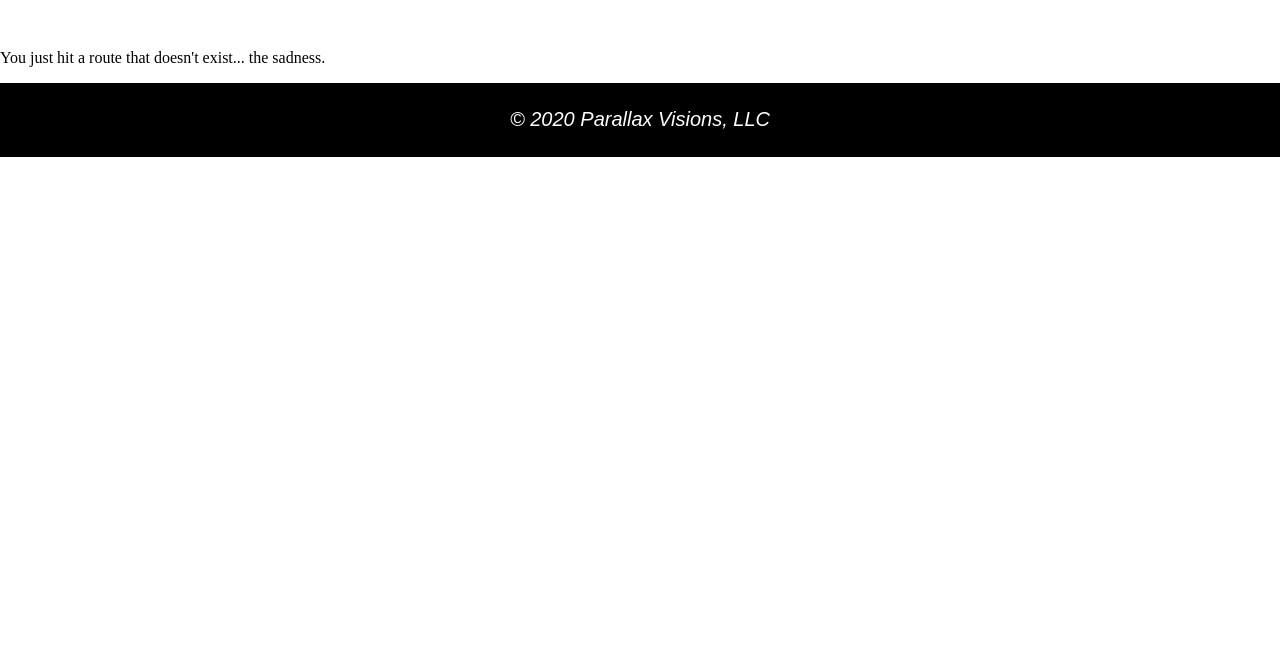
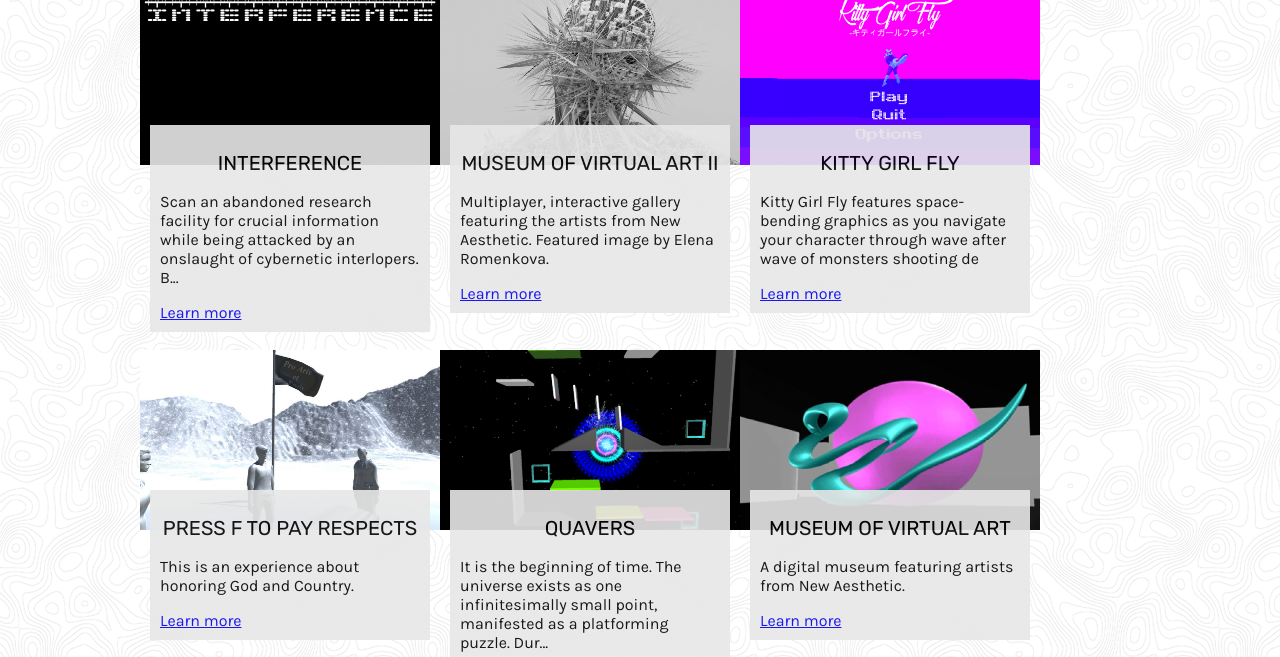
Before and after one commit to parallax-visions/parallax-visions-site, a Gatsby site: page /games in a window 1280 px wide. Before the commit this address had no page. Shown: the part 679-1336 px from the top of the page. Before the commit the page ends 836 px from the top, so only its background shows below. Built offline with nearby package versions, Linux system fonts and the light colour scheme; Gatsby itself is replaced by a stand-in of ours.

Commit message:
make a lot of changes

```diff
--- a/src/components/GameCard.js
+++ b/src/components/GameCard.js
@@ -1,31 +1,73 @@
-import React from "react"
+import React, {Component} from "react"
+import {
+  GameCardDescription,
+  GameCardContainer,
+  GameCardHeader,
+  GameCardBody,
+  GameCardImage
+} from '../styles/GameCard'
 
-function GameCard(props) {
-  console.log(props)
+class GameCard extends Component {
+  constructor(props) {
+    super(props)
+    this.state = {
+      hovering: false
+    }
+  }
+
+  toggleHover() {
+    const {hovering} = this.state
+    this.setState({hovering: !hovering})
+  }
+
+  formatDescription() {
+    const {description} = this.props
+
+    console.log(description)
+
+    return description.slice(0, 125) + ((description.length > 160) ? "..." : '')
+  }
+
+  render() {
     const {
       title,
       subtitle,
       img_path,
-    description,
       itch_link,
-    div_id,
       index,
-  } = props
+    } = this.props
+
+    const hoverColors = [
+      '#F22738',
+      '#BF56AE',
+      '#6EBF49',
+      '#F2E41D',
+      '#F2EDD5'
+    ]
+
+    const hoverColor = hoverColors[Math.round(Math.random() * 4)]
 
     return (
-    <div id={div_id}>
-      <span className={index % 2 == 0 ? "mediabox_left" : "mediabox"}>
-        <h1>{title}</h1>
+      <div
+        style={GameCardContainer}
+        onMouseEnter={() => this.toggleHover()}
+        onMouseLeave={() => this.toggleHover()}
+      >
+        <img alt={title} style={GameCardImage} src={`${img_path}`} />
+        <div style={{...GameCardBody, backgroundColor: (this.state.hovering ? hoverColor: '#E7E7E7')}}>
+          <h2 style={GameCardHeader}>
+            {title}
+          </h2>
           <h2>{subtitle}</h2>
 
-        <img alt={title} className="thumbnail" src={`${img_path}`} />
-        <p className="description">{description}</p>
-        <a href={itch_link} className="learn-more">
+          <p style={GameCardDescription}>{this.formatDescription()}</p>
+          <a href={itch_link}>
             Learn more
           </a>
-      </span>
+        </div>
       </div>
     )
   }
+}
 
 export default GameCard
--- a/src/components/header.js
+++ b/src/components/header.js
@@ -3,15 +3,19 @@ import React from "react"
 function Header() {
   return (
     <header>
-    <img id="cover_image" src="/parallax_billboard.png" />
+    <div id="header-image" style={{    backgroundImage: '/parallax_billboard.png',
+    backgroundSize: 'contain',
+    backgroundAttachment: 'fixed',}}>
+      <img id="cover_image" src="/parallax_billboard.png" />
+    </div>
       <nav id="navbar">
       <ul class="navigation">
-        <li><a class="tabs" href="/">Games</a></li>
-        <li><a class="tabs" href="/music">Music</a></li>
-        <li><a class="tabs" href="About Us.html">About Us</a></li>
+        <li><a class="tabs" href="#games">Games</a></li>
+        <li><a class="tabs" href="#work">Work</a></li>
+        <li><a class="tabs" href="#contact">Contact</a></li>
       </ul>
       <span id="the_eye"
-        ><a href="home.html"><img id="logo" src="/parallax_logo_new.png"/></a
+        ><a href="/"><img id="logo" src="/parallax_logo_new.png"/></a
       ></span>
 
       <ul class="social-links">
--- a/src/components/layout.css
+++ b/src/components/layout.css
@@ -1,9 +1,11 @@
+@import url('https://fonts.googleapis.com/css2?family=Karla&family=Rubik&display=swap');
+
 html,
 body {
     margin: 0;
     padding: 0;
     scroll-behavior: smooth;
-
+    font-family: 'Karla';
 
 }
 body::-webkit-scrollbar {
@@ -22,25 +24,52 @@ body::-webkit-scrollbar-thumb {
   border-radius: 25%;
 }
 .main {
-    overflow-x: hidden;
+
 }
 
+#contentbox {
+  background-image: url("/topography.png");
+  background-repeat: repeat;
+  background-attachment: fixed;
+}
 
+.section, .section-alternate {
+  background-repeat: repeat;
+  background-attachment: fixed;
+  padding: 20px 0;
+}
 
+.section {
+  color: black;
+  background-image: url("/topography.png");
+}
 
+.section-alternate {
+  color: white;
+  background-image: url("/topography_black.png");
+}
 
+.service-list {
+  list-style: none;
+  margin-top: 0;
+}
 
+.service-list > li {
+  font-weight: bold;
+  padding-top: 10px;
+}
 
-
-
-
+#header-image {
+  background-image: url("/parallax_billboard.png");
+  background-size: 'contain';
+  background-attachment: 'fixed';
+  background-repeat: 'no-repeat';
+}
 
 #cover_image {
-    position: relative;
     width: 100%;
     height: auto;
-    margin: none;
-    overflow: hidden;
+    opacity: 0;
 }
 
 #navbar {
@@ -166,7 +195,7 @@ body::-webkit-scrollbar-thumb {
     justify-content: right;
     background-color: indianred;
     margin: 0 auto;
-    width: 100%;
+
     height: auto;
     z-index: 0;
     overflow: hidden;
@@ -180,7 +209,7 @@ body::-webkit-scrollbar-thumb {
     justify-content: right;
     background-color: turquoise;
     margin: 0 auto;
-    width: 100%;
+
     height: auto;
     z-index: 0;
     overflow: hidden;
@@ -194,7 +223,7 @@ body::-webkit-scrollbar-thumb {
     justify-content: right;
     background-color: palevioletred;
     margin: 0 auto;
-    width: 100%;
+
     height: auto;
     z-index: 0;
     overflow: hidden;
@@ -208,7 +237,7 @@ body::-webkit-scrollbar-thumb {
     justify-content: right;
     background-color: lightgreen;
     margin: 0 auto;
-    width: 100%;
+
     height: auto;
     z-index: 0;
     overflow: hidden;
@@ -222,7 +251,7 @@ body::-webkit-scrollbar-thumb {
     justify-content: right;
     background-color: grey;
     margin: 0 auto;
-    width: 100%;
+
     height: auto;
     z-index: 0;
     overflow: hidden;
@@ -236,7 +265,7 @@ body::-webkit-scrollbar-thumb {
     justify-content: right;
     background-color: burlywood;
     margin: 0 auto;
-    width: 100%;
+
     height: auto;
     z-index: 0;
     overflow: hidden;
@@ -250,7 +279,7 @@ body::-webkit-scrollbar-thumb {
     justify-content: right;
     background-color: lightpink;
     margin: 0 auto;
-    width: 100%;
+
     height: auto;
     z-index: 0;
     overflow: hidden;
@@ -264,7 +293,7 @@ body::-webkit-scrollbar-thumb {
     justify-content: right;
     background-color: purple;
     margin: 0 auto;
-    width: 100%;
+
     height: auto;
     z-index: 0;
     overflow: hidden;
@@ -278,7 +307,7 @@ body::-webkit-scrollbar-thumb {
     justify-content: right;
     background-color: black;
     margin: 0 auto;
-    width: 100%;
+
     height: auto;
     z-index: 0;
     overflow: hidden;
@@ -292,7 +321,7 @@ body::-webkit-scrollbar-thumb {
     justify-content: right;
     background-color: darkblue;
     margin: 0 auto;
-    width: 100%;
+
     height: auto;
     z-index: 0;
     overflow: hidden;
@@ -306,7 +335,7 @@ body::-webkit-scrollbar-thumb {
     justify-content: right;
     background-color: hsl(30, 100%, 50%);
     margin: 0 auto;
-    width: 100%;
+
     height: auto;
     z-index: 0;
     overflow: hidden;
@@ -320,7 +349,7 @@ body::-webkit-scrollbar-thumb {
     justify-content: right;
     background-color: crimson;
     margin: 0 auto;
-    width: 100%;
+
     height: auto;
     z-index: 0;
     overflow: hidden;
@@ -334,7 +363,7 @@ body::-webkit-scrollbar-thumb {
     justify-content: right;
     background-color: olivedrab;
     margin: 0 auto;
-    width: 100%;
+
     height: auto;
     z-index: 0;
     overflow: hidden;
@@ -391,7 +420,7 @@ body::-webkit-scrollbar-thumb {
 }
 
 h1 {
-    font: 40px  "Franklin Gothic Medium", Roboto, Verdana, Arial, sans-serif;
+    font: 40px  "Rubik", Roboto, Verdana, Arial, sans-serif;
     color: black;
     position: relative;
     margin: 5%;
@@ -401,12 +430,9 @@ h1 {
 }
 
 h2 {
-    font: 18px "Franklin Gothic Medium", Roboto, Verdana, Arial, sans-serif;
+    font: 20px "Rubik", Roboto, Verdana, Arial, sans-serif;
     color: black;
     position: relative;
-    margin: 0 20% 5% 20%;
-    font-weight: lighter;
-    font-style: italic;
     text-align: center;
     z-index: 1;
 }
--- a/src/components/layout.js
+++ b/src/components/layout.js
@@ -27,7 +27,7 @@ const Layout = ({ children }) => {
     <>
       <Header siteTitle={data.site.siteMetadata.title} />
       <section className="main">
-        <div id="contentbox">
+        <div style={{backgroundImage: '/topography_black.png', backgroundRepeat: 'repeat'}} id="contentbox">
           {children}
         </div>
         </section>
--- /dev/null
+++ b/src/pages/games.js
@@ -0,0 +1,125 @@
+import React from "react"
+
+import GameCard from '../components/GameCard'
+import Layout from "../components/layout"
+
+import SEO from "../components/seo"
+import {Games} from '../shared/games'
+
+function IndexPage() {
+  const gameData= [
+    {
+    title: 'Interference',
+    img_path: '/interference.png',
+    description: 'Scan an abandoned research facility for crucial information while being attacked by an onslaught of cybernetic interlopers. Beware though, their cybernetic shielding can acclimate to your weapons.',
+    itch_link: 'https://parallaxvisions.itch.io/interference',
+    hoverColor: 'indianred'
+  },
+  {
+    title: 'Museum of Virtual Art II',
+    img_path: '/museum2_image.jpg',
+    description: 'Multiplayer, interactive gallery featuring the artists from New Aesthetic. Featured image by Elena Romenkova.',
+    itch_link: 'https://parallaxvisions.itch.io/museum-of-virtual-art-2',
+    hoverColor: 'turquoise'
+  },
+  {
+    title: 'Kitty Girl Fly',
+    img_path: '/kitty.png',
+    description: 'Kitty Girl Fly features space-bending graphics as you navigate your character through wave after wave of monsters shooting deadly balls of energy.',
+    itch_link: 'https://parallaxvisions.itch.io/kitty-girl',
+    hoverColor: 'palevioletred'
+  },
+  {
+    title: 'Press F to Pay Respects',
+    img_path: '/press_f.jpg',
+    description: 'This is an experience about honoring God and Country.',
+    itch_link: 'ttps://parallaxvisions.itch.io/press-f-to-pay-respects',
+    hoverColor: 'lightgreen'
+  },
+  {
+    title: 'Quavers',
+    img_path: '/quavers.png',
+    description: ' It is the beginning of time. The universe exists as one infinitesimally small point, manifested as a platforming puzzle. During this fraction of a nanosecond, sound waves have an incredible effect on the nature of reality. Using the power of music, you must help guide a colony of quavers to their ascension, planting the seeds of intelligent life in the universe.',
+    itch_link: 'https://parallaxvisions.itch.io/quavers',
+    hoverColor: 'grey'
+  },
+  {
+    title: 'Museum of Virtual Art',
+    img_path: '/mova.jpg',
+    description: 'A digital museum featuring artists from New Aesthetic.',
+    itch_link: 'https://parallaxvisions.itch.io/mova',
+    hoverColor: 'burlywood'
+  },
+  {
+    title: 'Strung Out in Heaven\'s High',
+    img_path: '/strung.png',
+    description: 'Do you remember a cat that’s been in such an early game? We know that the cat was sent to space. Connected, monitorized, trapped in a tin can. A cat sent to die for the sake of science. High on catnip his brain envisioned adventures of space discovery, intergalactic battles, heroes and glory.',
+    itch_link: 'https://parallaxvisions.itch.io/strung-out',
+    hoverColor: 'lightpink'
+  },
+  {
+    title: 'Calm',
+    img_path: '/calm.jpg',
+    description: 'Based on the theme “Ritual.” Calm is a meditative ceremony that is performed to induce a state of zen.',
+    itch_link: 'https://parallaxvisions.itch.io/calm',
+    hoverColor: 'purple'
+  },
+  {
+    title: 'Colosseum Stellarum',
+    img_path: '/colosseum.jpg',
+    description: 'Two player fighting game where the victor becomes Celestial Champion and fights for the gods.',
+    itch_link: "https://parallaxvisions.itch.io/colosseum-stellarum",
+    hoverColor: 'black'
+  },
+  {
+    title: 'Depression Simulator',
+    img_path: '/depression_sim.jpg',
+    description: 'Depression Simulator is an interactive experience made to abstract the mindset of depression. Void of story and direction, explore an unfamiliar dimension and discover the reality of the world around you.',
+    itch_link: 'https://parallaxvisions.itch.io/depression-simulator',
+    hoverColor: 'darkblue'
+  },
+  {
+    title: 'Last Man Alive',
+    img_path: '/last_man2.jpg',
+    description: 'Last Man Alive is the story of the last human’s last moments. Earth is devastated by nuclear holocaust, wiping out all life on the planet. You are Jerry Jerry Lewis, an astronaut aboard the Second International Space Station. Walk around the station and choose how to spend your last fifteen minutes. There is no way to escape your certain demise. There are many ways to spend your time, but remember that every action takes time. Spend it wisely. It’s impossible to do everything.',
+    itch_link: 'https://parallaxvisions.itch.io/last-man-alive',
+    hoverColor: '	#ff8000'
+  },
+  {
+    title: 'Rainbow Runner',
+    img_path: '/rainbow_runner.jpg',
+    description: 'Rainbow Runner is a psychedelic first-person platformer. Taking place in the City of Panchromia, the game tells the tale of the systematic oppression of a disparate group of species by the city\’s ruling regime.',
+    itch_link: 'https://parallaxvisions.itch.io/rainbow-runner',
+    hoverColor: 'crimson'
+  },
+  {
+    title: 'Triscape',
+    img_path: '/tripscape.png',
+    description: 'Tripscape is Parallax Vision’s first game, made with the theme of psychedelic exploration. Void of story and direction, explore an unfamiliar dimension and discover the reality of the world around you.',
+    itch_link: 'https://parallaxvisions.itch.io/tripscape-',
+    hoverColor: 'olivedrab'
+  },
+
+  ]
+  return (
+
+    <Layout>
+      <SEO title="Games" />
+      <div>
+        <p className="subheader">GAMES</p>
+      </div>
+      <div style={{flex: '1', display: 'flex', justifyContent: 'center'}}>
+        <div style={{width: 1000}}>
+          <div style={{display: 'flex', flex: 1, flexDirection: 'row', flexWrap: 'wrap'}}>
+            {Games.map((game, index) => {
+              console.log(index)
+              return <GameCard key={index} index={index} {...game} />
+            })}
+          </div>
+        </div>
+      </div>
+    </Layout>
+  )
+}
+
+export default IndexPage
--- /dev/null
+++ b/src/shared/games.js
@@ -0,0 +1,94 @@
+export const Games = [
+  {
+  title: 'Interference',
+  img_path: '/interference.png',
+  description: 'Scan an abandoned research facility for crucial information while being attacked by an onslaught of cybernetic interlopers. Beware though, their cybernetic shielding can acclimate to your weapons.',
+  itch_link: 'https://parallaxvisions.itch.io/interference',
+  hoverColor: 'indianred'
+},
+{
+  title: 'Museum of Virtual Art II',
+  img_path: '/museum2_image.jpg',
+  description: 'Multiplayer, interactive gallery featuring the artists from New Aesthetic. Featured image by Elena Romenkova.',
+  itch_link: 'https://parallaxvisions.itch.io/museum-of-virtual-art-2',
+  hoverColor: 'turquoise'
+},
+{
+  title: 'Kitty Girl Fly',
+  img_path: '/kitty.png',
+  description: 'Kitty Girl Fly features space-bending graphics as you navigate your character through wave after wave of monsters shooting deadly balls of energy.',
+  itch_link: 'https://parallaxvisions.itch.io/kitty-girl',
+  hoverColor: 'palevioletred'
+},
+{
+  title: 'Press F to Pay Respects',
+  img_path: '/press_f.jpg',
+  description: 'This is an experience about honoring God and Country.',
+  itch_link: 'ttps://parallaxvisions.itch.io/press-f-to-pay-respects',
+  hoverColor: 'lightgreen'
+},
+{
+  title: 'Quavers',
+  img_path: '/quavers.png',
+  description: ' It is the beginning of time. The universe exists as one infinitesimally small point, manifested as a platforming puzzle. During this fraction of a nanosecond, sound waves have an incredible effect on the nature of reality. Using the power of music, you must help guide a colony of quavers to their ascension, planting the seeds of intelligent life in the universe.',
+  itch_link: 'https://parallaxvisions.itch.io/quavers',
+  hoverColor: 'grey'
+},
+{
+  title: 'Museum of Virtual Art',
+  img_path: '/mova.jpg',
+  description: 'A digital museum featuring artists from New Aesthetic.',
+  itch_link: 'https://parallaxvisions.itch.io/mova',
+  hoverColor: 'burlywood'
+},
+{
+  title: 'Strung Out in Heaven\'s High',
+  img_path: '/strung.png',
+  description: 'Do you remember a cat that’s been in such an early game? We know that the cat was sent to space. Connected, monitorized, trapped in a tin can. A cat sent to die for the sake of science. High on catnip his brain envisioned adventures of space discovery, intergalactic battles, heroes and glory.',
+  itch_link: 'https://parallaxvisions.itch.io/strung-out',
+  hoverColor: 'lightpink'
+},
+{
+  title: 'Calm',
+  img_path: '/calm.jpg',
+  description: 'Based on the theme “Ritual.” Calm is a meditative ceremony that is performed to induce a state of zen.',
+  itch_link: 'https://parallaxvisions.itch.io/calm',
+  hoverColor: 'purple'
+},
+{
+  title: 'Colosseum Stellarum',
+  img_path: '/colosseum.jpg',
+  description: 'Two player fighting game where the victor becomes Celestial Champion and fights for the gods.',
+  itch_link: "https://parallaxvisions.itch.io/colosseum-stellarum",
+  hoverColor: 'black'
+},
+{
+  title: 'Depression Simulator',
+  img_path: '/depression_sim.jpg',
+  description: 'Depression Simulator is an interactive experience made to abstract the mindset of depression. Void of story and direction, explore an unfamiliar dimension and discover the reality of the world around you.',
+  itch_link: 'https://parallaxvisions.itch.io/depression-simulator',
+  hoverColor: 'darkblue'
+},
+{
+  title: 'Last Man Alive',
+  img_path: '/last_man2.jpg',
+  description: 'Last Man Alive is the story of the last human’s last moments. Earth is devastated by nuclear holocaust, wiping out all life on the planet. You are Jerry Jerry Lewis, an astronaut aboard the Second International Space Station. Walk around the station and choose how to spend your last fifteen minutes. There is no way to escape your certain demise. There are many ways to spend your time, but remember that every action takes time. Spend it wisely. It’s impossible to do everything.',
+  itch_link: 'https://parallaxvisions.itch.io/last-man-alive',
+  hoverColor: '	#ff8000'
+},
+{
+  title: 'Rainbow Runner',
+  img_path: '/rainbow_runner.jpg',
+  description: 'Rainbow Runner is a psychedelic first-person platformer. Taking place in the City of Panchromia, the game tells the tale of the systematic oppression of a disparate group of species by the city\’s ruling regime.',
+  itch_link: 'https://parallaxvisions.itch.io/rainbow-runner',
+  hoverColor: 'crimson'
+},
+{
+  title: 'Triscape',
+  img_path: '/tripscape.png',
+  description: 'Tripscape is Parallax Vision’s first game, made with the theme of psychedelic exploration. Void of story and direction, explore an unfamiliar dimension and discover the reality of the world around you.',
+  itch_link: 'https://parallaxvisions.itch.io/tripscape-',
+  hoverColor: 'olivedrab'
+},
+
+]
--- /dev/null
+++ b/src/styles/GameCard.js
@@ -0,0 +1,31 @@
+export const GameCardContainer = {
+  display: 'flex',
+  height: 400,
+  flexDirection: 'column',
+  width: 300,
+  marginBottom: -5,
+  paddingBottom: 10,
+  height: 360,
+  fontSize: 16,
+
+}
+export const GameCardHeader = {
+  textTransform: 'uppercase'
+}
+export const GameCardImage = {
+  height: 180, width: '100%'
+  }
+
+export const GameCardBody ={
+    position: 'relative',
+    top: -50,
+    zIndex: 3,
+    opacity: 0.9,
+    padding: 10,
+    margin: 10,
+    boxShadow: 3
+  }
+
+export const GameCardDescription = {
+  maxHeight: 100,
+}
```
Also changed, not shown: src/components/ContactForm.js (added, +29 -0 lines), src/components/GameList.js (added, +19 -0 lines), src/pages/index.js (+24 -103 lines), static/topography.png (added), static/topography_black.png (added). Lines whose indentation alone changed are shown as unchanged.
